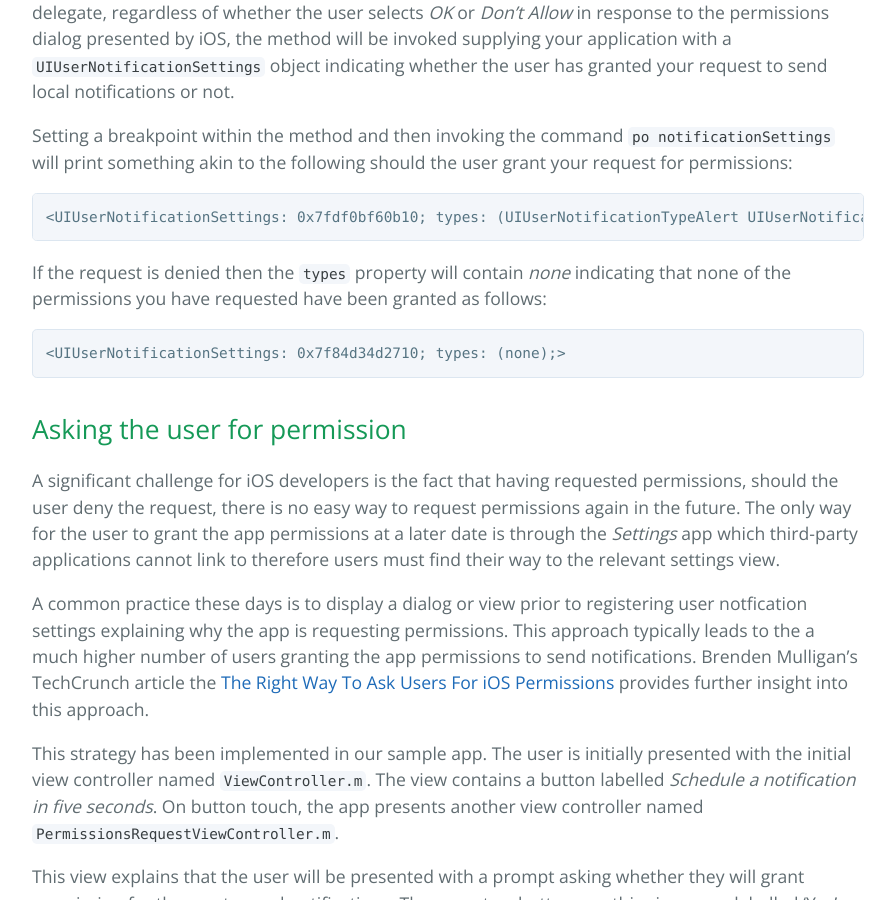
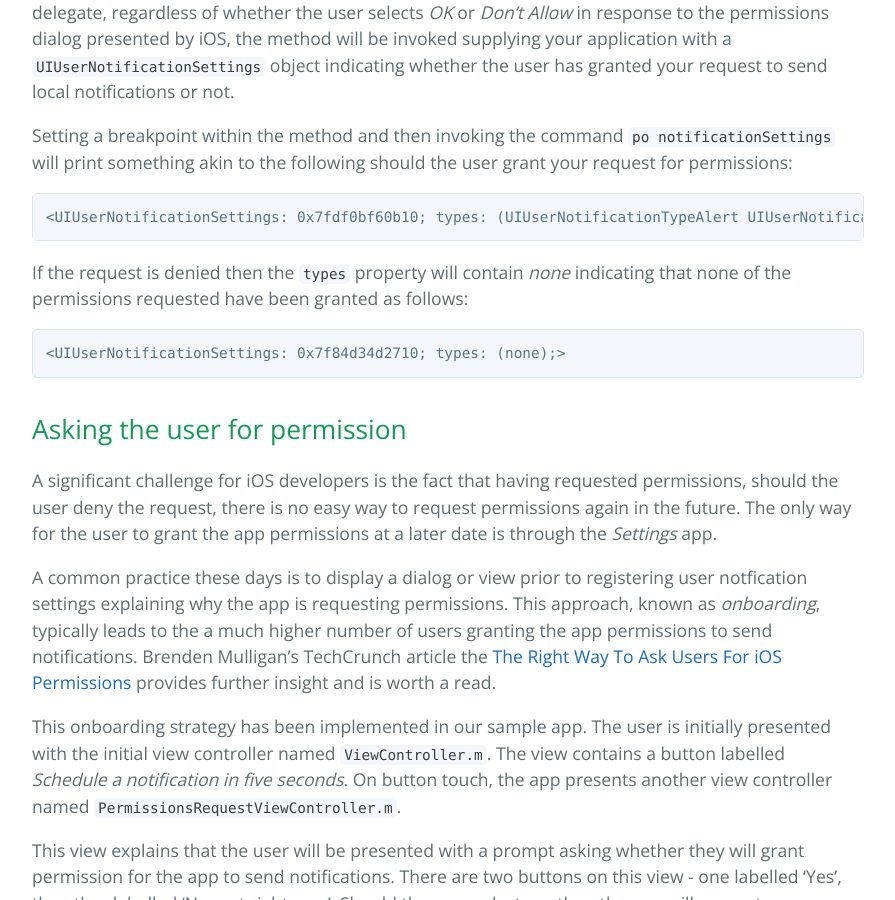
Before and after one commit to rwbutler/rwbutler.github.io, a Jekyll site: the page built from _posts/2015-08-04-local-notifications-on-ios.markdown, in a window 1280 px wide and 900 px high, scrolled down 1925 px. Shown: the whole window, without its empty margins (192-1087 px from the left). Built offline with Jekyll 4.4.1, drawn with Linux system fonts in a browser that asks for light colours; some of the changed text lies outside the part shown.

Commit message:
Corrections

```diff
--- a/_posts/2015-08-04-local-notifications-on-ios.markdown
+++ b/_posts/2015-08-04-local-notifications-on-ios.markdown
@@ -50,17 +50,17 @@ Setting a breakpoint within the method and then invoking the command `po notific
 
     <UIUserNotificationSettings: 0x7fdf0bf60b10; types: (UIUserNotificationTypeAlert UIUserNotificationTypeBadge UIUserNotificationTypeSound);>
 
-If the request is denied then the `types` property will contain *none* indicating that none of the permissions you have requested have been granted as follows:
+If the request is denied then the `types` property will contain *none* indicating that none of the permissions requested have been granted as follows:
 
     <UIUserNotificationSettings: 0x7f84d34d2710; types: (none);>
 
 ## Asking the user for permission
 
-A significant challenge for iOS developers is the fact that having requested permissions, should the user deny the request, there is no easy way to request permissions again in the future. The only way for the user to grant the app permissions at a later date is through the *Settings* app which third-party applications cannot link to therefore users must find their way to the relevant settings view.
+A significant challenge for iOS developers is the fact that having requested permissions, should the user deny the request, there is no easy way to request permissions again in the future. The only way for the user to grant the app permissions at a later date is through the *Settings* app.
 
-A common practice these days is to display a dialog or view prior to registering user notfication settings explaining why the app is requesting permissions. This approach typically leads to the a much higher number of users granting the app permissions to send notifications. Brenden Mulligan's TechCrunch article the [The Right Way To Ask Users For iOS Permissions](http://techcrunch.com/2014/04/04/the-right-way-to-ask-users-for-ios-permissions/) provides further insight into this approach.
+A common practice these days is to display a dialog or view prior to registering user notfication settings explaining why the app is requesting permissions. This approach, known as *onboarding*, typically leads to the a much higher number of users granting the app permissions to send notifications. Brenden Mulligan's TechCrunch article the [The Right Way To Ask Users For iOS Permissions](http://techcrunch.com/2014/04/04/the-right-way-to-ask-users-for-ios-permissions/) provides further insight and is worth a read.
 
-This strategy has been implemented in our sample app. The user is initially presented with the initial view controller named `ViewController.m`. The view contains a button labelled *Schedule a notification in five seconds*. On button touch, the app presents another view controller named `PermissionsRequestViewController.m`.
+This onboarding strategy has been implemented in our sample app. The user is initially presented with the initial view controller named `ViewController.m`. The view contains a button labelled *Schedule a notification in five seconds*. On button touch, the app presents another view controller named `PermissionsRequestViewController.m`.
 
 This view explains that the user will be presented with a prompt asking whether they will grant permission for the app to send notifications. There are two buttons on this view - one labelled 'Yes', the other labelled 'No, not right now'. Should the user select yes then the app will request permissions to send notifications, otherwise the app does not request permissions and dismisses the current view controller returning the user to the original view. In this way, we reduce the number of users who decline the iOS permissions prompt.
 
@@ -74,7 +74,7 @@ The simplest means of achieving this is probably to use [`NSUserDefaults`](https
 
 Therefore in `PermissionsRequestViewController.m` after invoking `registerUserNotificationSettings:` we have the following lines to record that we have now requested permissions to send notifications:
 
-            // Set user default indicating that we have requested permissions to send local notifications
+        // Set user default indicating that we have requested permissions to send local notifications
 
         [[NSUserDefaults standardUserDefaults] setBool: YES forKey: @"RequestedPermissions"];
 
```
Also changed, not shown: other parts of _posts/2015-08-04-local-notifications-on-ios.markdown (+1 -1 lines).
